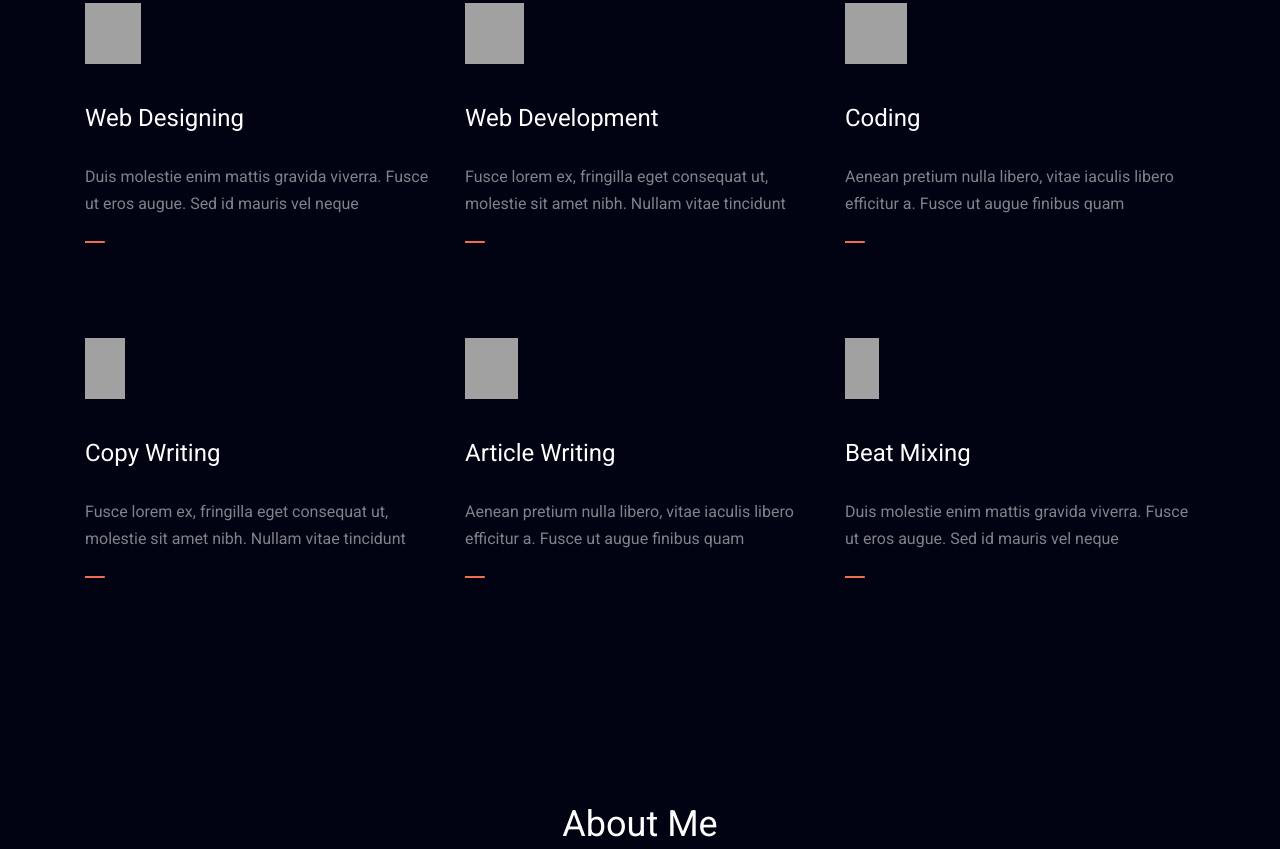
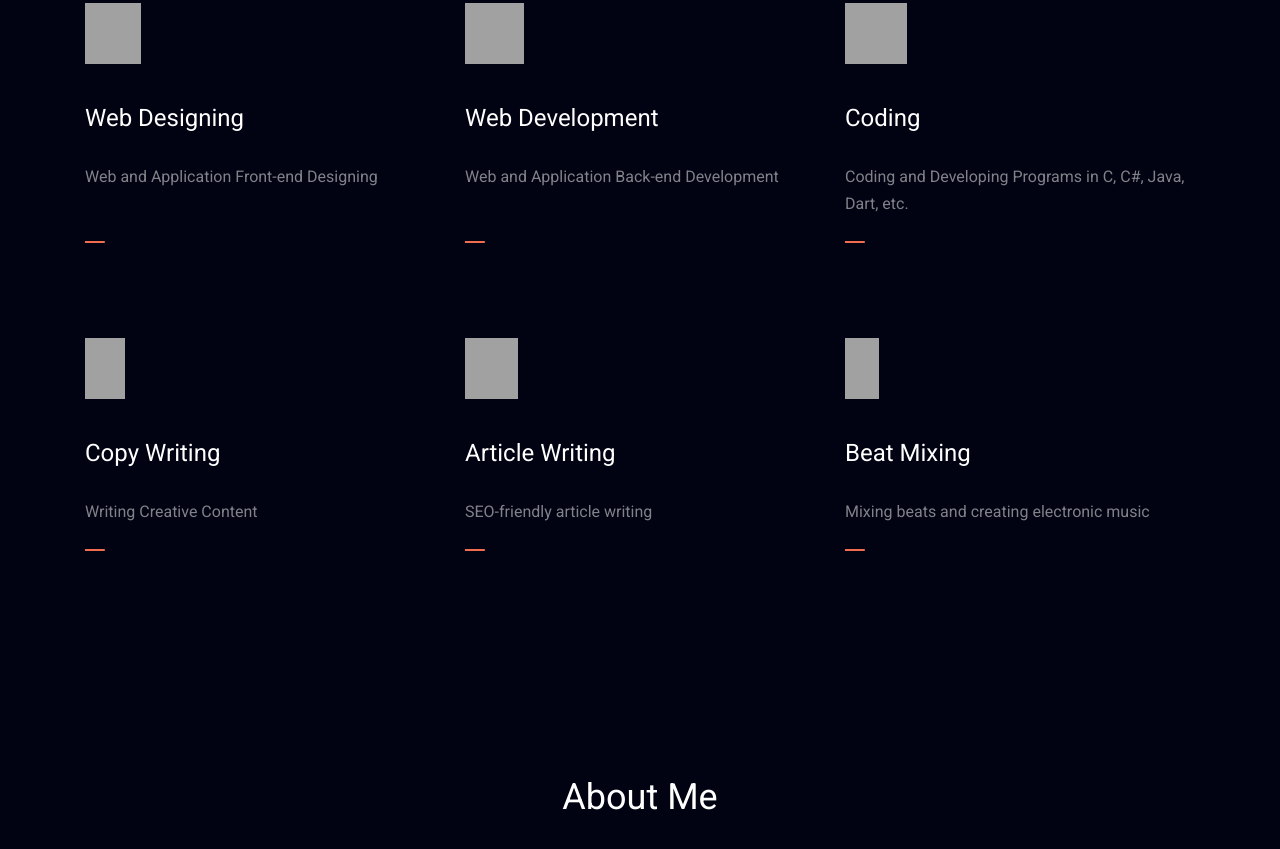
Before and after one commit to sayuru-akash/sayuru-akash.github.io, a plain HTML site: page index.html in a window 1280 px wide. Shown: the part 1050-1899 px from the top of the page. Drawn offline with Linux system fonts and the light colour scheme.

Commit message:
Update index.html

```diff
--- a/index.html
+++ b/index.html
@@ -138,7 +138,7 @@
                                     <div class="ts-item-body">
                                         <h4>Web Designing</h4>
                                         <p class="mb-0">
-                                            Duis molestie enim mattis gravida viverra. Fusce ut eros augue. Sed id mauris vel neque
+                                            Web and Application Front-end Designing
                                         </p>
                                     </div>
                                     <!--end ts-item-body-->
@@ -167,7 +167,7 @@
                                     <div class="ts-item-body">
                                         <h4>Web Development</h4>
                                         <p class="mb-0">
-                                            Fusce lorem ex, fringilla eget consequat ut, molestie sit amet nibh. Nullam vitae tincidunt
+                                            Web and Application Back-end Development
                                         </p>
                                     </div>
                                     <!--end ts-item-body-->
@@ -196,7 +196,7 @@
                                     <div class="ts-item-body">
                                         <h4>Coding</h4>
                                         <p class="mb-0">
-                                            Aenean pretium nulla libero, vitae iaculis libero efficitur a. Fusce ut augue finibus quam
+                                            Coding and Developing Programs in C, C#, Java, Dart, etc.
                                         </p>
                                     </div>
                                     <!--end ts-item-body-->
@@ -225,7 +225,7 @@
                                     <div class="ts-item-body">
                                         <h4>Copy Writing</h4>
                                         <p class="mb-0">
-                                            Fusce lorem ex, fringilla eget consequat ut, molestie sit amet nibh. Nullam vitae tincidunt
+                                            Writing Creative Content
                                         </p>
                                     </div>
                                     <!--end ts-item-body-->
@@ -254,7 +254,7 @@
                                     <div class="ts-item-body">
                                         <h4>Article Writing</h4>
                                         <p class="mb-0">
-                                            Aenean pretium nulla libero, vitae iaculis libero efficitur a. Fusce ut augue finibus quam
+                                            SEO-friendly article writing
                                         </p>
                                     </div>
                                     <!--end ts-item-body-->
@@ -283,7 +283,7 @@
                                     <div class="ts-item-body">
                                         <h4>Beat Mixing</h4>
                                         <p class="mb-0">
-                                            Duis molestie enim mattis gravida viverra. Fusce ut eros augue. Sed id mauris vel neque
+                                            Mixing beats and creating electronic music
                                         </p>
                                     </div>
                                     <!--end ts-item-body-->
```
